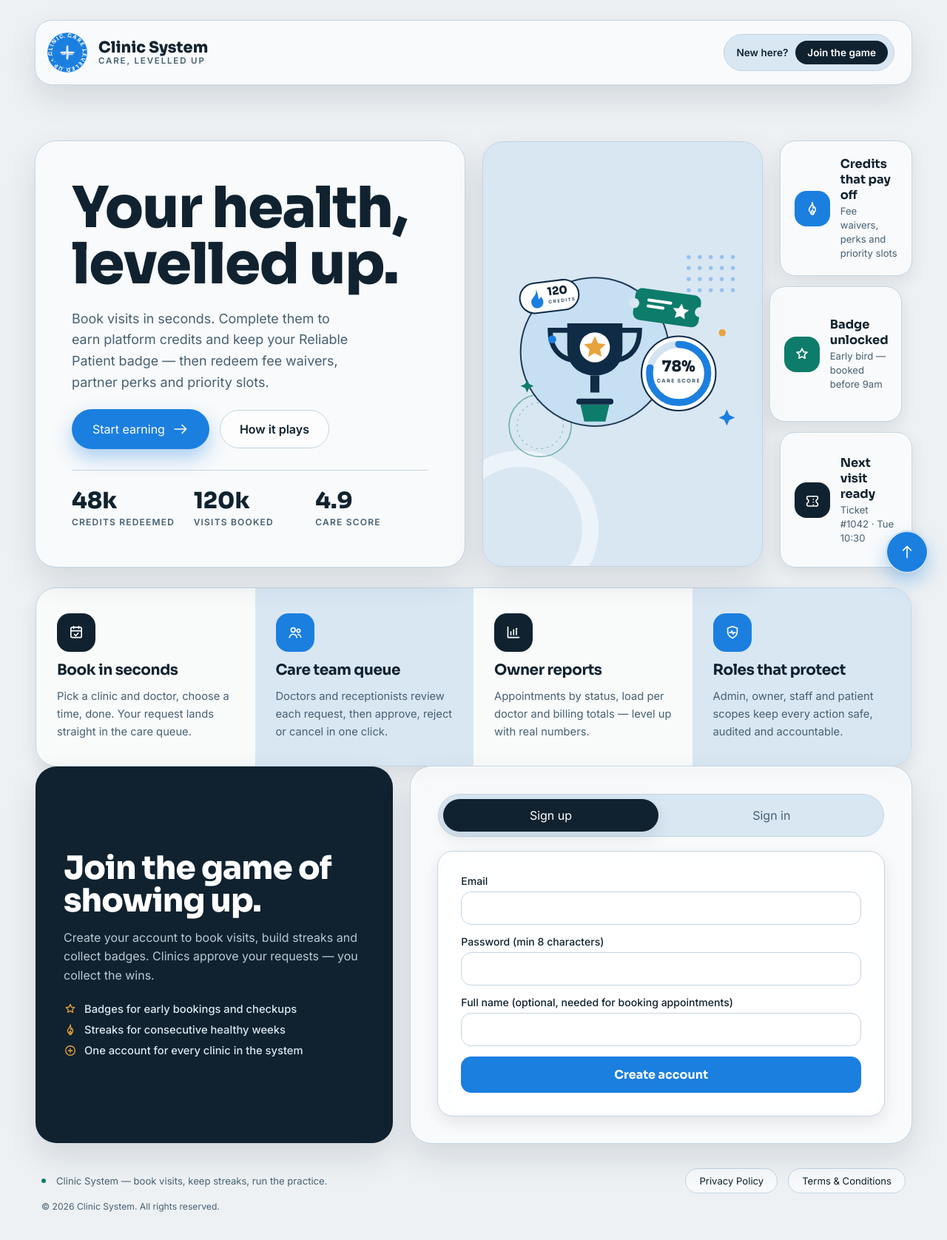
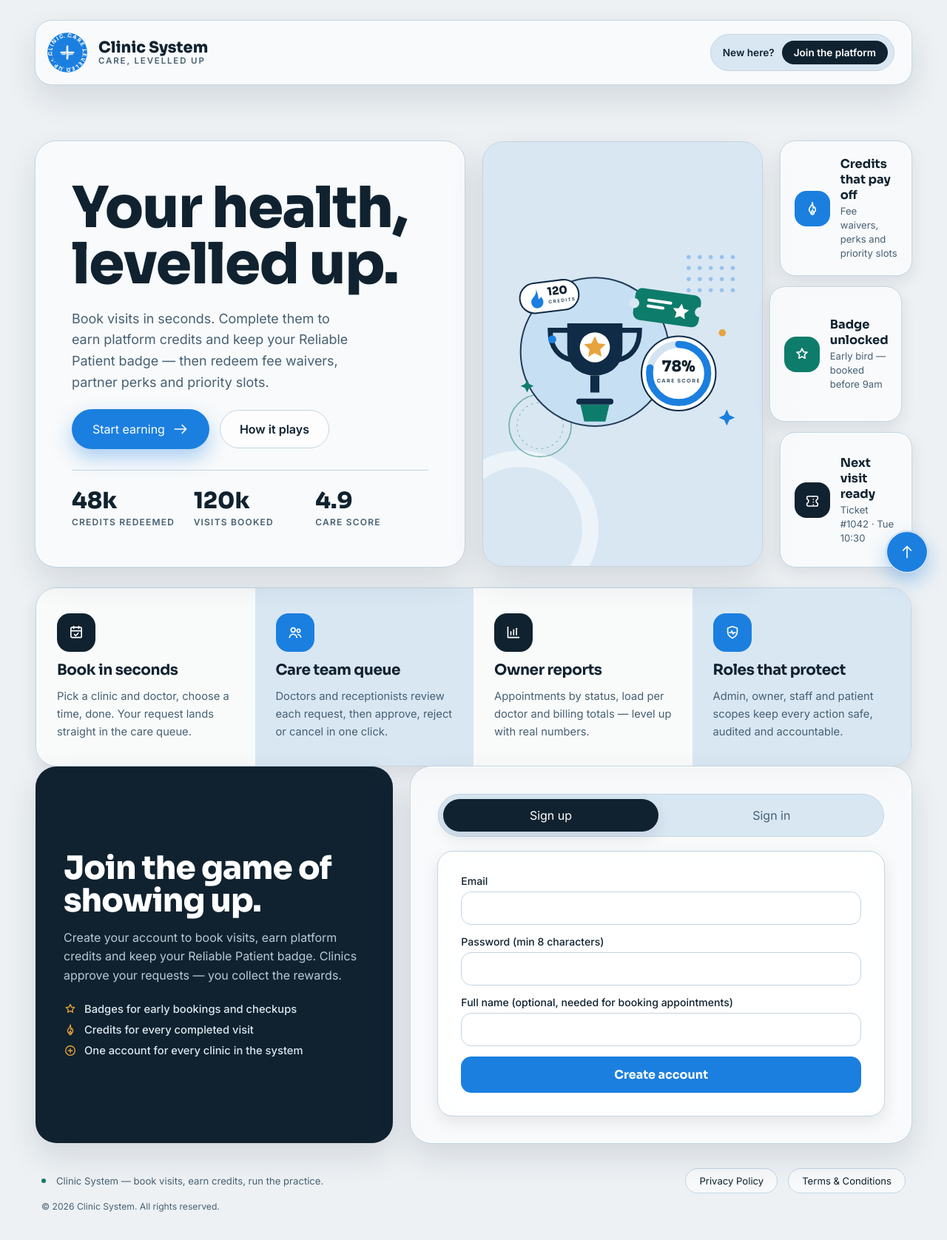
Before and after one commit to Oyead/Clinic-System, a React (Vite) app in the folder frontend/: page / in a window 1280 px wide. Shown: the top 1676 px of the page at 74% size. Built offline with nearby package versions, Linux system fonts and the light colour scheme.

Commit message:
feat: swap landing streak copy for visit credits

```diff
--- a/frontend/src/App.jsx
+++ b/frontend/src/App.jsx
@@ -54,7 +54,7 @@ function Shell() {
         ) : (
           <div className="session-chip">
             <span>New here?</span>
-            <button type="button" onClick={scrollToAuth}>Join the game</button>
+            <button type="button" onClick={scrollToAuth}>Join the platform</button>
           </div>
         )}
       </header>
@@ -70,12 +70,12 @@ function Shell() {
             <aside className="auth-aside">
               <h2>Join the game of showing up.</h2>
               <p>
-                Create your account to book visits, build streaks and collect
-                badges. Clinics approve your requests — you collect the wins.
+                Create your account to book visits, earn platform credits and
+                keep your Reliable Patient badge. Clinics approve your requests — you collect the rewards.
               </p>
               <ul className="auth-points">
                 <li><IconStar width={18} height={18} /> Badges for early bookings and checkups</li>
-                <li><IconFlame width={18} height={18} /> Streaks for consecutive healthy weeks</li>
+                <li><IconFlame width={18} height={18} /> Credits for every completed visit</li>
                 <li><IconPlusCross width={18} height={18} /> One account for every clinic in the system</li>
               </ul>
             </aside>
@@ -107,7 +107,7 @@ function Shell() {
 
       <footer className="footer">
         <span className="dot" />
-        <span>Clinic System — book visits, keep streaks, run the practice.</span>
+        <span>Clinic System — book visits, earn credits, run the practice.</span>
         <span className="footer-spacer" />
         <button type="button" className="legal-link" onClick={() => setLegal('privacy')}>Privacy Policy</button>
         <button type="button" className="legal-link" onClick={() => setLegal('terms')}>Terms &amp; Conditions</button>
```
